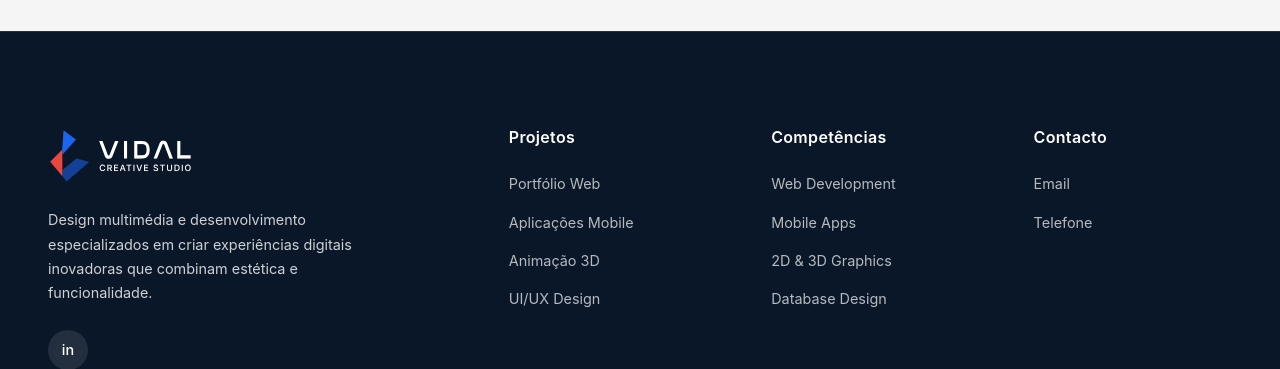
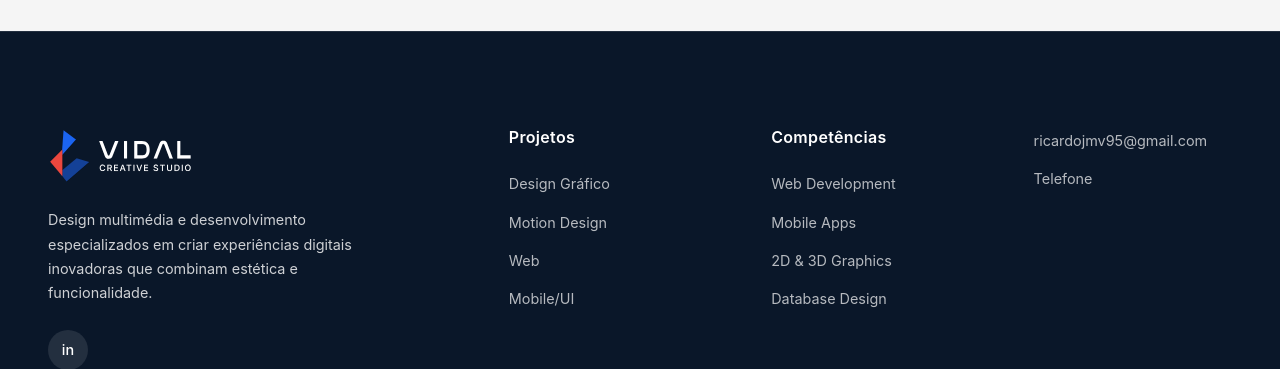
Before and after one commit to rickardovidal/portfolio-pern-app, a React (Vite) app in the folder frontend/: page / in a window 1280 px wide. Shown: the part 9980-10349 px from the top of the page. Built offline with nearby package versions, Linux system fonts and the light colour scheme; no server answers.

Commit message:
feat: atualizar categorias de projetos e contacto no rodape

```diff
--- a/frontend/src/components/layout/Footer.jsx
+++ b/frontend/src/components/layout/Footer.jsx
@@ -35,7 +35,7 @@ const Footer = () => {
                     <div className={styles.footerSection}>
                         <h4>Projetos</h4>
                         <ul className={styles.footerLinks}>
-                            {['Portfólio Web', 'Aplicações Mobile', 'Animação 3D', 'UI/UX Design'].map((project, index) => (
+                            {['Design Gráfico', 'Motion Design', 'Web', 'Mobile/UI'].map((project, index) => (
                                 <li key={index}><a href="#projects">{project}</a></li>
                             ))}
                         </ul>
@@ -51,10 +51,9 @@ const Footer = () => {
                     </div>
 
                     <div className={styles.footerSection}>
-                        <h4>Contacto</h4>
                         <ul className={styles.footerLinks}>
                             {[
-                                { text: 'Email', href: 'mailto:ricardojmv95@gmail.com' },
+                                { text: 'ricardojmv95@gmail.com', href: 'mailto:ricardojmv95@gmail.com' },
                                 { text: 'Telefone', href: 'tel:+351123456789' },
                             ].map((contact, index) => (
                                 <li key={index}><a href={contact.href}>{contact.text}</a></li>
--- a/frontend/src/components/layout/Footer.module.css
+++ b/frontend/src/components/layout/Footer.module.css
@@ -104,7 +104,8 @@
 
 .footerLegal {
     display: flex;
-    gap: 2rem;
+    flex-wrap: wrap;
+    gap: 0.5rem 2rem;
     list-style: none;
     padding: 0;
     margin: 0;
```
